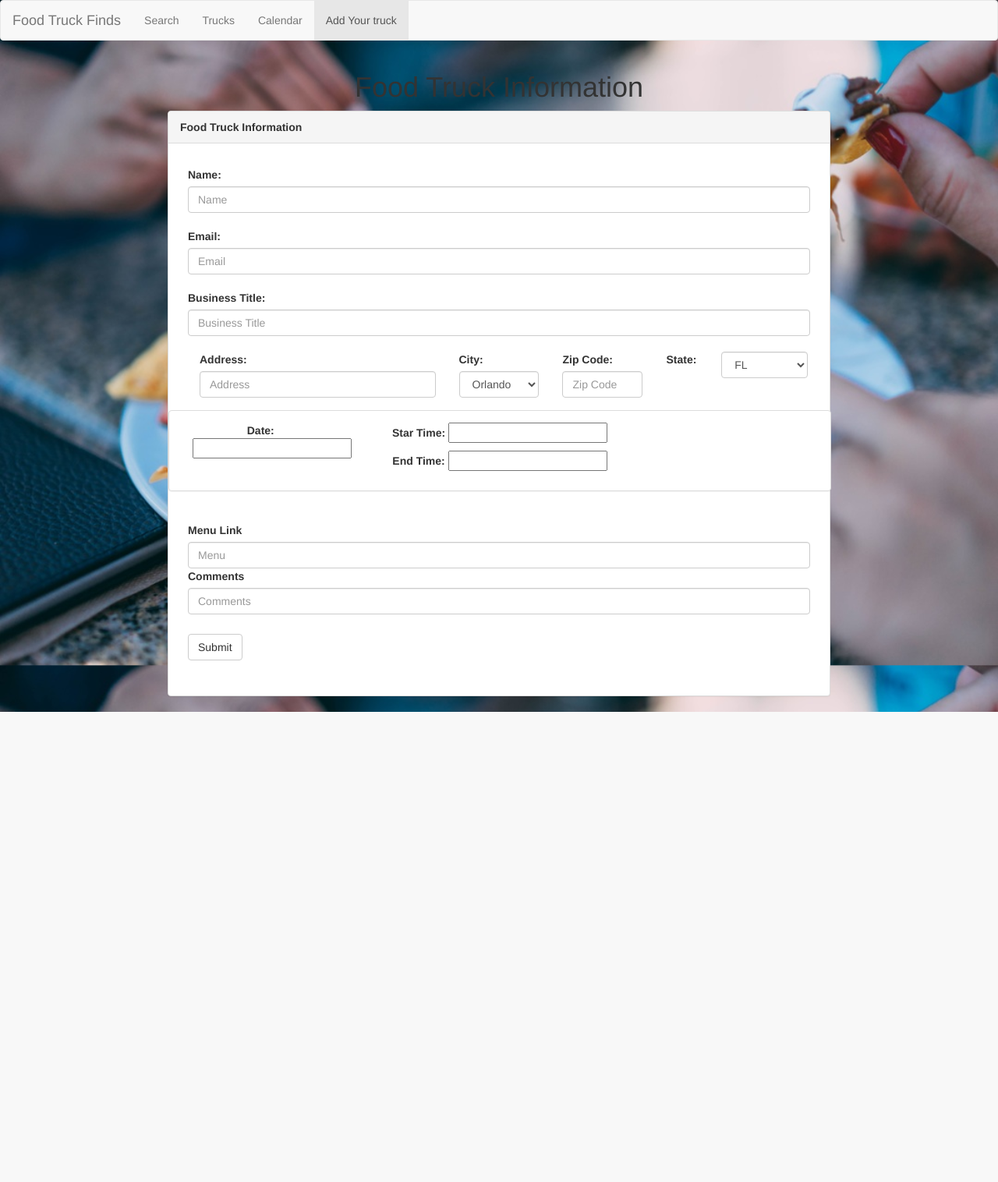
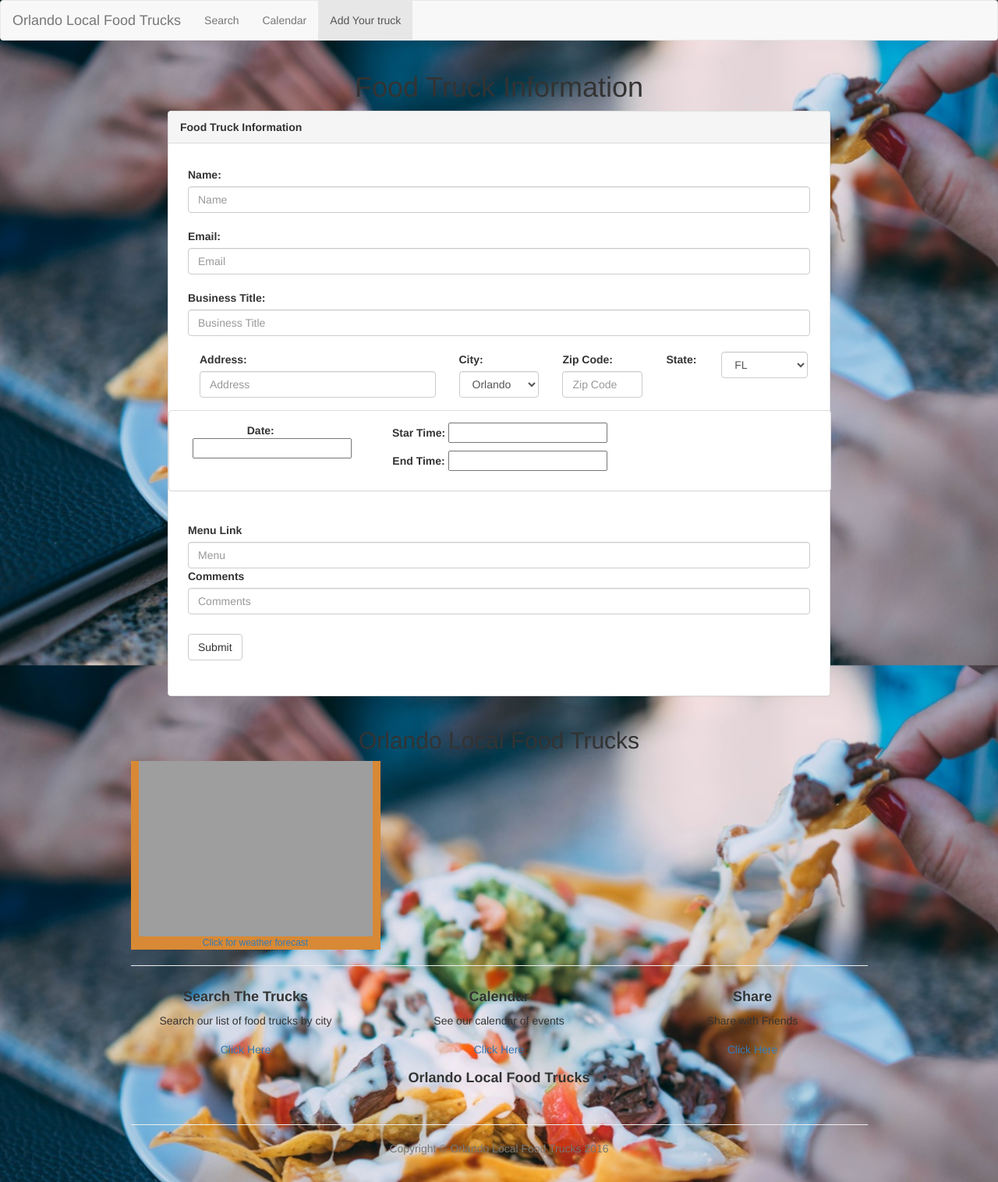
Before and after one commit to tiffihaag/TeamWeek8, a PHP site: page /form.html in a window 1280 px wide. Shown: the whole page at 78% size. Before the commit the page ends 913 px from the top, so only its background shows below. Run offline with PHP 8.4, Linux system fonts and the light colour scheme; some libraries are stand-ins or nearby versions; grey boxes are pictures that could not be loaded.

Commit message:
styling for matching pages

```diff
--- a/assets/js/app.js
+++ b/assets/js/app.js
@@ -84,6 +84,7 @@ $( document ).ready(function() {
     $(".AfterLogin").show();
     $("#mysignin2").hide();
     $(".text-vertical-center2").hide();
+    $(".searchResults").hide();
     //$(".AfterLogin").css({"visibility", "visible"});
     //$(".Login").hide();
     }
--- a/assets/js/form.js
+++ b/assets/js/form.js
@@ -105,7 +105,7 @@ database.ref().on("child_added", function(snapshot){
 //For the Search Bar
 $("#searchDatabase").on("click", function(){
   var cityName = $(".searchBar").val();
-
+  console.log("Whaaaaa");
   var tname = childSnapshot.val().name;
   var temail = childSnapshot.val().email;
   var tbusiness = childSnapshot.val().business;
--- a/calendar.html
+++ b/calendar.html
@@ -34,8 +34,7 @@
     <!-- Collect the nav links, forms, and other content for toggling -->
     <div class="collapse navbar-collapse" id="bs-example-navbar-collapse-1">
       <ul class="nav navbar-nav">
-      <li><a href="index.html">Home</a></li>
-        <li><a href="search.html">Search Trucks<span class="sr-only">(current)</span></a></li>
+      <li><a href="index.html">Search</a></li>
         <li class="active"><a href="calendar.html">Calendar</a></li>
         <li><a href="form.html">Add Your truck</a></li>
       </ul>
--- a/form.html
+++ b/form.html
@@ -3,11 +3,10 @@
 <head>
 	<title>Food Truck Information</title>
 	<link rel="stylesheet" type="text/css" href="assets\css\form.css">
-    <link rel="stylesheet" type="text/css" href="assets\css\jQueryUI.css">
-     <link rel="stylesheet" type="text/css" href="assets\css\timepicker.css" />
-<link rel="stylesheet" href="https://maxcdn.bootstrapcdn.com/bootstrap/3.3.7/css/bootstrap.min.css" integrity="sha384-BVYiiSIFeK1dGmJRAkycuHAHRg32OmUcww7on3RYdg4Va+PmSTsz/K68vbdEjh4u" crossorigin="anonymous">
-
-
+  <link rel="stylesheet" type="text/css" href="assets\stylish-portfolio.css">
+  <link rel="stylesheet" type="text/css" href="assets\css\jQueryUI.css">
+  <link rel="stylesheet" type="text/css" href="assets\css\timepicker.css" />
+  <link rel="stylesheet" href="https://maxcdn.bootstrapcdn.com/bootstrap/3.3.7/css/bootstrap.min.css" integrity="sha384-BVYiiSIFeK1dGmJRAkycuHAHRg32OmUcww7on3RYdg4Va+PmSTsz/K68vbdEjh4u" crossorigin="anonymous">
 </head>
 
  <nav class="navbar navbar-default">
@@ -20,13 +19,12 @@
         <span class="icon-bar"></span>
         <span class="icon-bar"></span>
       </button>
-      <a class="navbar-brand" href="#">Food Truck Finds</a>
+      <a class="navbar-brand" href="index.html">Orlando Local Food Trucks</a>
     </div>
     <!-- Collect the nav links, forms, and other content for toggling -->
     <div class="collapse navbar-collapse" id="bs-example-navbar-collapse-1">
       <ul class="nav navbar-nav">
-        <li><a href="index.html">Search <span class="sr-only">(current)</span></a></li>
-        <li><a href="#">Trucks</a></li>
+        <li><a href="index.html">Search<span class="sr-only">(current)</span></a></li>
         <li><a href="calendar.html">Calendar</a></li>
         <li class="active"><a href="form.html">Add Your truck</a></li>
         </li>
@@ -47,7 +45,7 @@
         <div class="panel-body">
 
         </div>
-
+<div id="formId">
   <div class="information">
     <table class="table">
 
@@ -151,8 +149,88 @@
       </form>
     </table>
     </div>
+  </div>
+  </div>
+  </div>
+</div><!--goes with formId-->
 
+ <!-- Services -->
+  <!-- The circle icons use Font Awesome's stacked icon classes. For more information, visit http://fontawesome.io/examples/ -->
+  <section id="services" class="services">
+    <div class="container">
+      <div class="row text-center">
+        <div class="col-lg-10 col-lg-offset-1">
+          <h2>Orlando Local Food Trucks</h2>
+            <!--Embedded Weather Forecast-->
+              <div class="weather">
+                <span style="display: block !important; width: 320px; text-align: center; font-family: sans-serif; font-size: 12px; background-color: #d88935"><a href="http://www.wunderground.com/cgi-bin/findweather/getForecast?query=zmw:32801.1.99999&bannertypeclick=wu_clean2day" title="Orlando, Florida Weather Forecast" target="_blank"><img src="http://weathersticker.wunderground.com/weathersticker/cgi-bin/banner/ban/wxBanner?bannertype=wu_clean2day_cond&airportcode=KORL&ForcedCity=Orlando&ForcedState=FL&zip=32801&language=EN" alt="Find more about Weather in Orlando, FL" width="300" /></a><br><a href="http://www.wunderground.com/cgi-bin/findweather/getForecast?query=zmw:32801.1.99999&bannertypeclick=wu_clean2day" title="Get latest Weather Forecast updates" style="font-family: sans-serif; font-size: 12px" target="_blank">Click for weather forecast</a></span>
+              </div>
 
+            <hr class="small">
+              <div class="row">
+
+                <div class="col-md-4">
+                  <div class="service-item">
+                    <span class="fa-stack fa-4x">
+                      <i class="fa fa-circle fa-stack-2x"></i>
+                      <i class="fa fa-truck fa-stack-1x text-primary"></i>
+                    </span>
+                      <h4><strong>Search The Trucks</strong></h4>
+                      <p>Search our list of food trucks by city</p>
+                      <a href="search.html" class="btn btn-light">Click Here</a>
+                  </div>
+                </div>
+
+                <div class="col-md-4">
+                  <div class="service-item">
+                    <span class="fa-stack fa-4x">
+                      <i class="fa fa-circle fa-stack-2x"></i>
+                      <i class="fa fa-calendar fa-stack-1x text-primary"></i>
+                    </span>
+                      <h4><strong>Calendar</strong></h4>
+                      <p>See our calendar of events</p>
+                      <a href="calendar.html" class="btn btn-light">Click Here</a>
+                  </div>
+                </div>
+
+                <div class="col-md-4">
+                  <div class="service-item">
+                    <span class="fa-stack fa-4x">
+                      <i class="fa fa-circle fa-stack-2x"></i>
+                      <i class="fa fa-share-alt fa-stack-1x text-primary"></i>
+                    </span>
+                        <h4><strong>Share</strong></h4>
+                        <p>Share with Friends</p>
+                        <a href="gmail.google.com" class="btn btn-light">Click Here</a>
+                  </div>
+                </div>
+              </div><!-- /.row (nested) -->
+          </div><!-- /.col-lg-10 -->
+        </div><!-- /.row -->
+      </div><!-- /.container -->
+    </section>
+
+  <!-- Footer -->
+    <footer>
+    <div id="pageFooter">
+      <div class="container">
+        <div class="row">
+          <div class="col-lg-10 col-lg-offset-1 text-center">
+            <h4><strong>Orlando Local Food Trucks</strong></h4>
+              <ul class="list-inline">
+                <li><a href="#"><i class="fa fa-facebook fa-fw fa-3x"></i></a></li>
+                <li><a href="#"><i class="fa fa-twitter fa-fw fa-3x"></i></a></li>
+                <li><a href="#"><i class="fa fa-yelp fa-fw fa-3x"></i></a></li>
+              </ul>
+                <hr class="small">
+                <p class="text-muted">Copyright &copy; Orlando Local Food Trucks 2016</p>
+          </div>
+        </div>
+      </div>
+    </div>
+
+      <a id="to-top" href="#top" class="btn btn-dark btn-lg"><i class="fa fa-chevron-up fa-fw fa-1x"></i></a>
+    </footer>
 
 
 <script src="https://code.jquery.com/jquery-2.2.4.min.js"   integrity="sha256-BbhdlvQf/xTY9gja0Dq3HiwQF8LaCRTXxZKRutelT44="   crossorigin="anonymous"></script>
```
Also changed, not shown: assets/css/stylish-portfolio.css (+26 -4 lines), index.html (+7 -5 lines).
